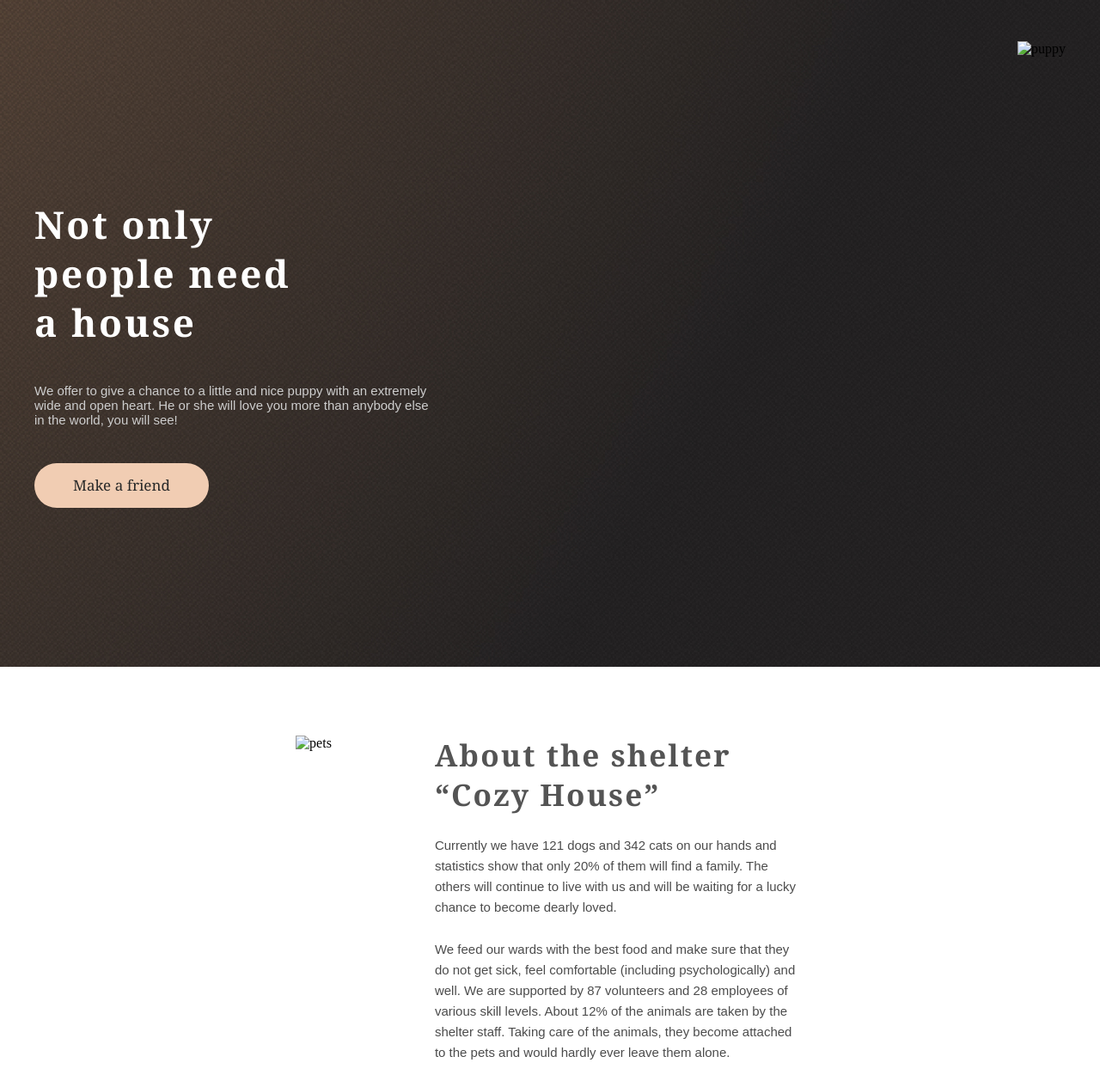
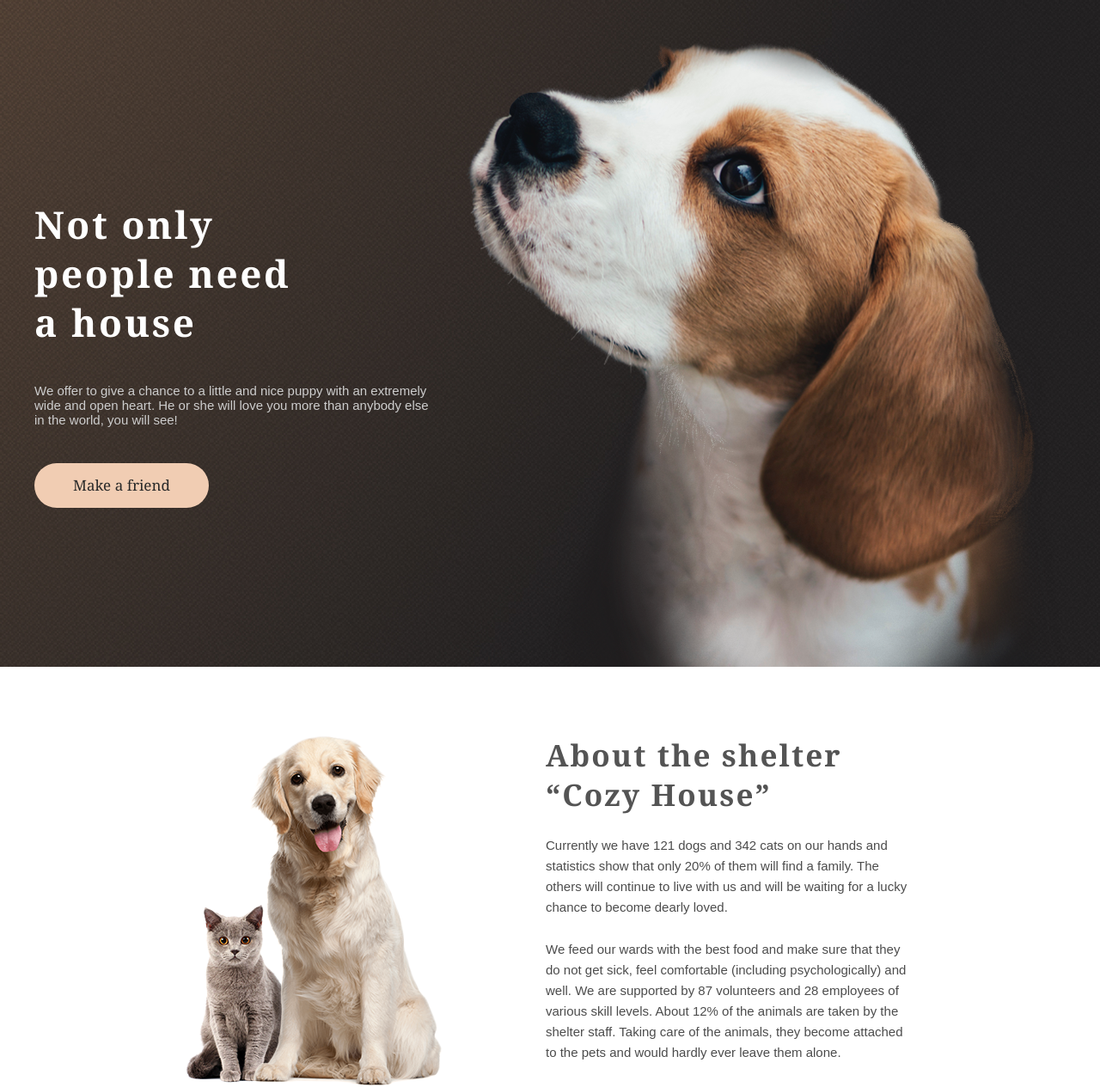
Before and after one commit to Dastan26/shelter, a plain HTML site: page index.html in a window 1280 px wide. Shown: the part 132-1397 px from the top of the page at 86% size. Drawn offline with nearby package versions, Linux system fonts and the light colour scheme; files that its build step writes are made by us from their sources; the site is published under a folder, as on GitHub Pages, so addresses that start at the root find nothing; files whose address does not match are found by name.

Commit message:
Update index.html

```diff
--- a/index.html
+++ b/index.html
@@ -72,14 +72,14 @@
                     </button>
                 </div>
                 <div class="hero-wrapper__image">
-                    <img src="/assets/images/hero-puppy.png" alt="puppy">
+                    <img src="assets/images/hero-puppy.png" alt="puppy">
                 </div>
             </div>
         </div>
     </section>
     <div class="container">
         <section class="about">
-            <img src="/assets/images/about-pets.png" alt="pets" class="about-image">
+            <img src="assets/images/about-pets.png" alt="pets" class="about-image">
             <div class="about-content">
                 <h2 class="about-content__title">
                     About the shelter “Cozy House”
```
